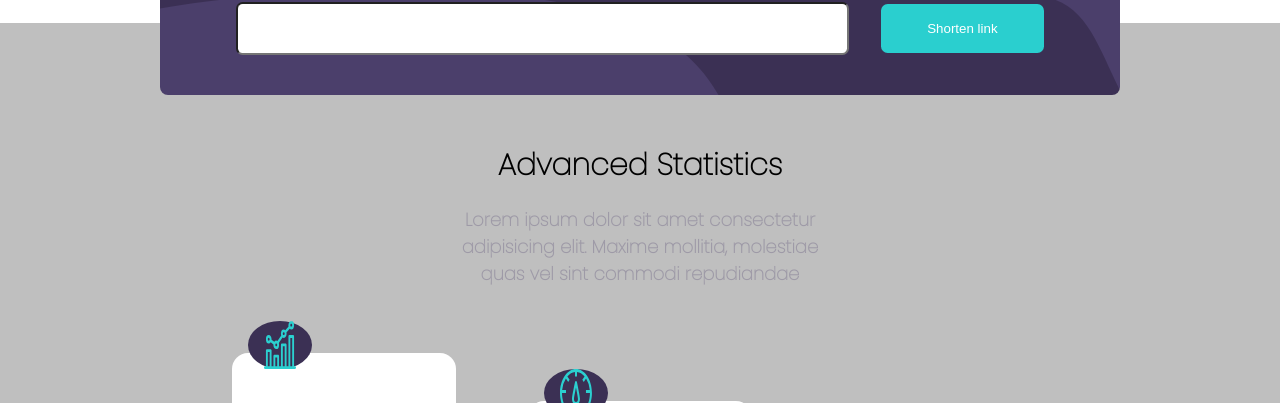
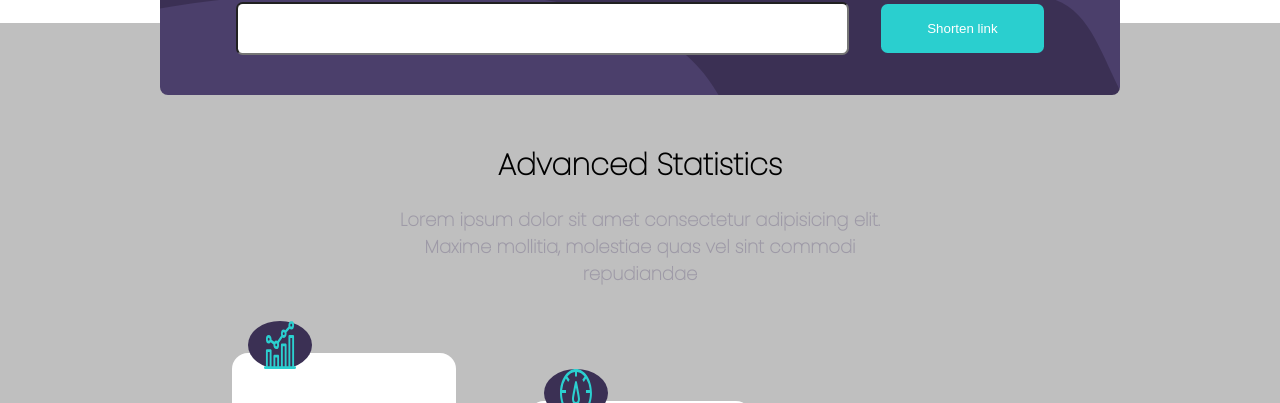
Before and after one commit to Apurba-Kumar-Ghosh/React-API-Assesment, a React (Create React App) app: page / in a window 1280 px wide. Shown: the part 520-923 px from the top of the page. Built offline with nearby package versions, Linux system fonts and the light colour scheme.

Commit message:
Update Body.js

```diff
--- a/src/components/body/styles/Body.js
+++ b/src/components/body/styles/Body.js
@@ -65,7 +65,7 @@ export const Feature = styled.div`
   display: flex;
   flex-direction: column;
   text-align: center;
-  width: 25em;
+  width: 50%;
   padding: 3em;
   margin: 0 auto;
   @media (max-width: 1100px) {
```
